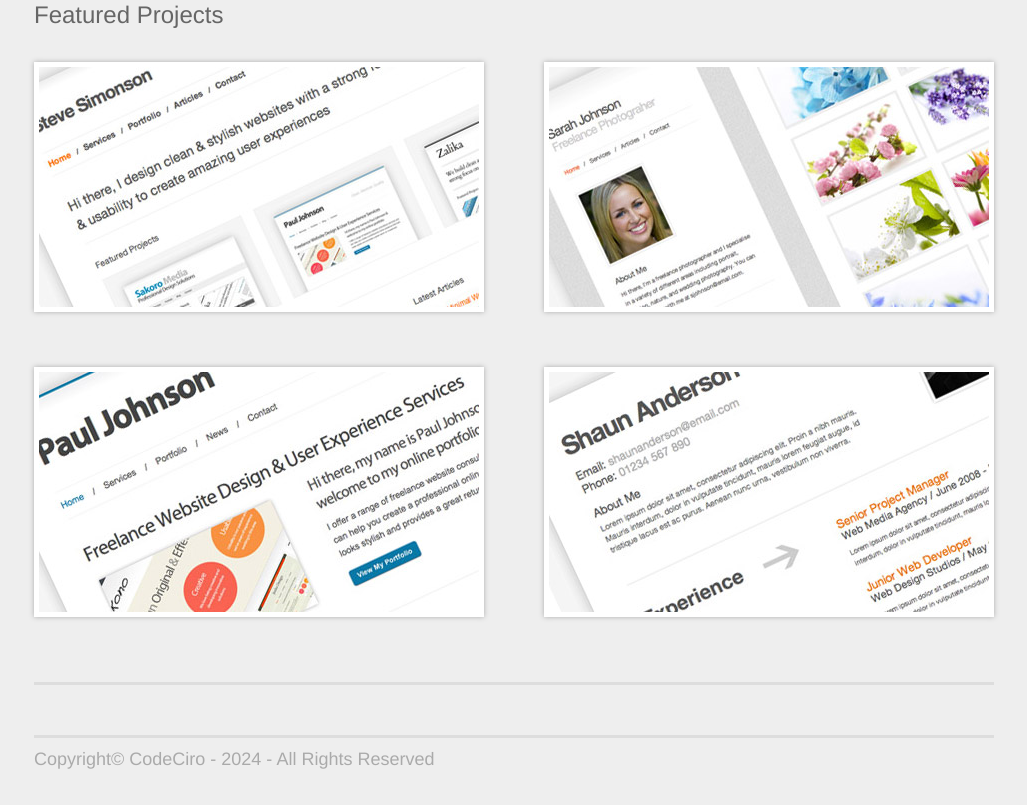
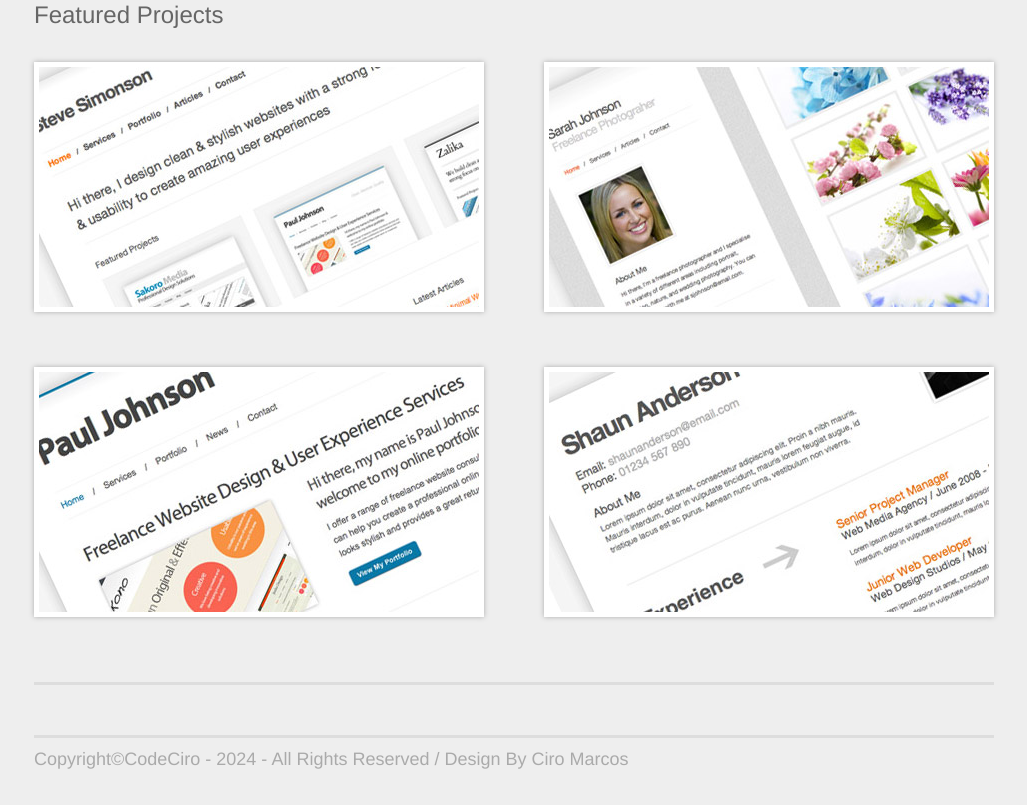
Before and after one commit to CodeCiro/codeciro.github.io, a plain HTML site: page index.html in a window 1280 px wide. Shown: the part 811-1616 px from the top of the page, without its empty margins (126-1153 px from the left). Drawn offline with Linux system fonts and the light colour scheme.

Commit message:
Version 2.1

```diff
--- a/index.html
+++ b/index.html
@@ -61,7 +61,7 @@
   </div>
   <div class="line"></div>
   <div id="footer">
-    <p>Copyright&copy; CodeCiro - 2024</a> - All Rights Reserved</p>
+    <p>Copyright&copy;CodeCiro - 2024 - All Rights Reserved / Design By Ciro Marcos</p>
   </div>
 </div>
 </body>
```
